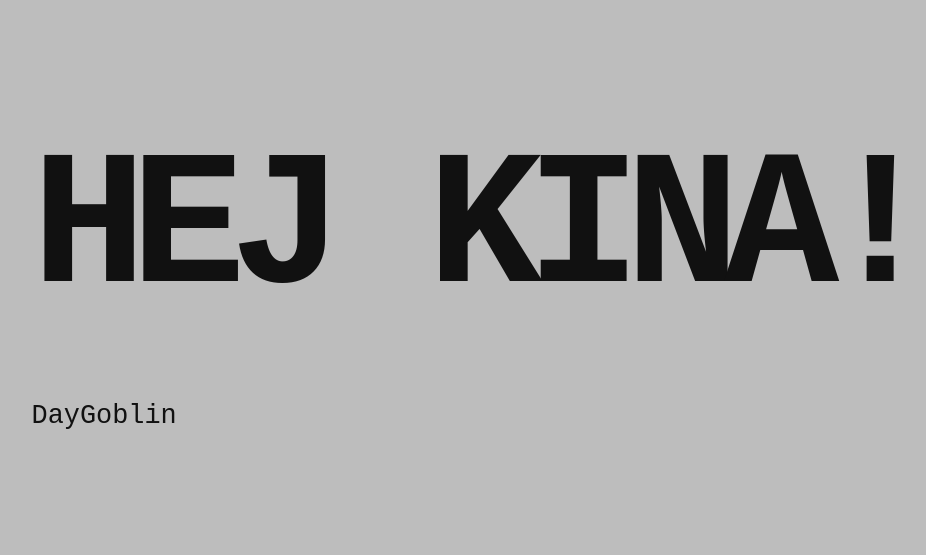
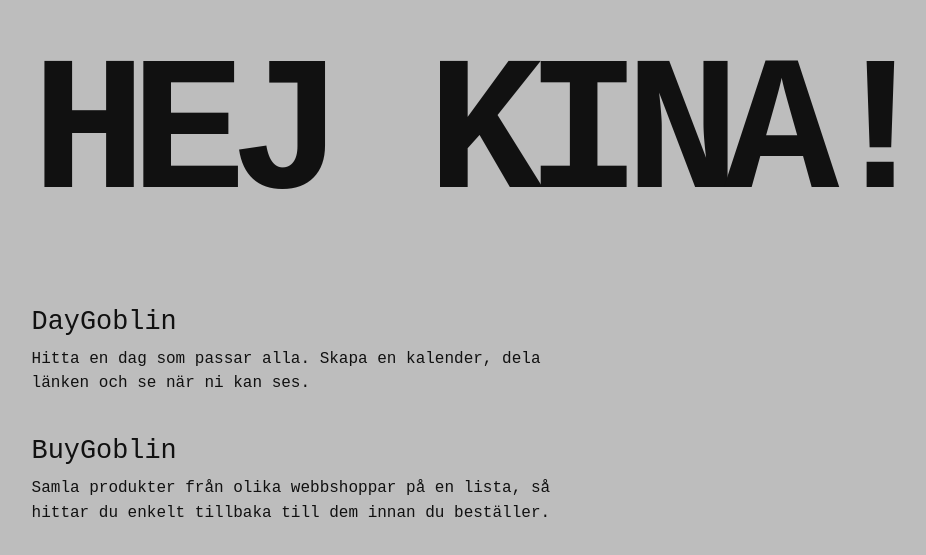
Before and after one commit to RobGoblinStudio/DayGoblin, a website: page studio.html in a window 1280 px wide. Shown: the part 115-670 px from the top of the page, without its empty margins (58-984 px from the left). Drawn offline with Linux system fonts and the light colour scheme.

Commit message:
Describe studio projects and add BuyGoblin

```diff
--- a/studio.html
+++ b/studio.html
@@ -4,7 +4,7 @@
   <meta charset="utf-8" />
   <meta name="viewport" content="width=device-width, initial-scale=1" />
   <meta name="theme-color" content="#bdbdbd" />
-  <meta name="description" content="RobGoblin Studio — digitala projekt." />
+  <meta name="description" content="RobGoblin Studio — enkla verktyg för att planera tillsammans och samla produkter från webbshoppar." />
   <title>RobGoblin Studio</title>
   <link rel="icon" href="/favicon.svg" type="image/svg+xml" />
   <style>
@@ -15,6 +15,8 @@
     main { width:min(100%,1440px); min-height:100vh; min-height:100svh; margin:0 auto; padding:clamp(28px,7vw,100px); display:flex; flex-direction:column; justify-content:center; }
     h1 { margin:0; font-size:clamp(3rem,15vw,12rem); font-weight:700; line-height:.95; letter-spacing:-.085em; }
     ul { margin:clamp(64px,10vh,120px) 0 0; padding:0; list-style:none; }
+    li + li { margin-top:2.5rem; }
+    li p { max-width:36rem; margin:.6rem 0 0; font-size:clamp(1rem,1.2vw,1.15rem); line-height:1.55; }
     a { color:var(--ink); font-size:clamp(1.25rem,2.1vw,1.75rem); text-decoration:none; }
     a:hover { text-decoration:underline; text-underline-offset:.18em; }
     a:focus-visible { outline:2px solid var(--ink); outline-offset:5px; }
@@ -24,7 +26,14 @@
   <main>
     <h1>HEJ KINA!</h1>
     <ul aria-label="Projekt">
-      <li><a href="https://daygoblin.robgoblin.studio">DayGoblin</a></li>
+      <li>
+        <a href="https://daygoblin.robgoblin.studio">DayGoblin</a>
+        <p>Hitta en dag som passar alla. Skapa en kalender, dela länken och se när ni kan ses.</p>
+      </li>
+      <li>
+        <a href="https://buygoblin.robgoblin.studio">BuyGoblin</a>
+        <p>Samla produkter från olika webbshoppar på en lista, så hittar du enkelt tillbaka till dem innan du beställer.</p>
+      </li>
     </ul>
   </main>
 </body>
```
